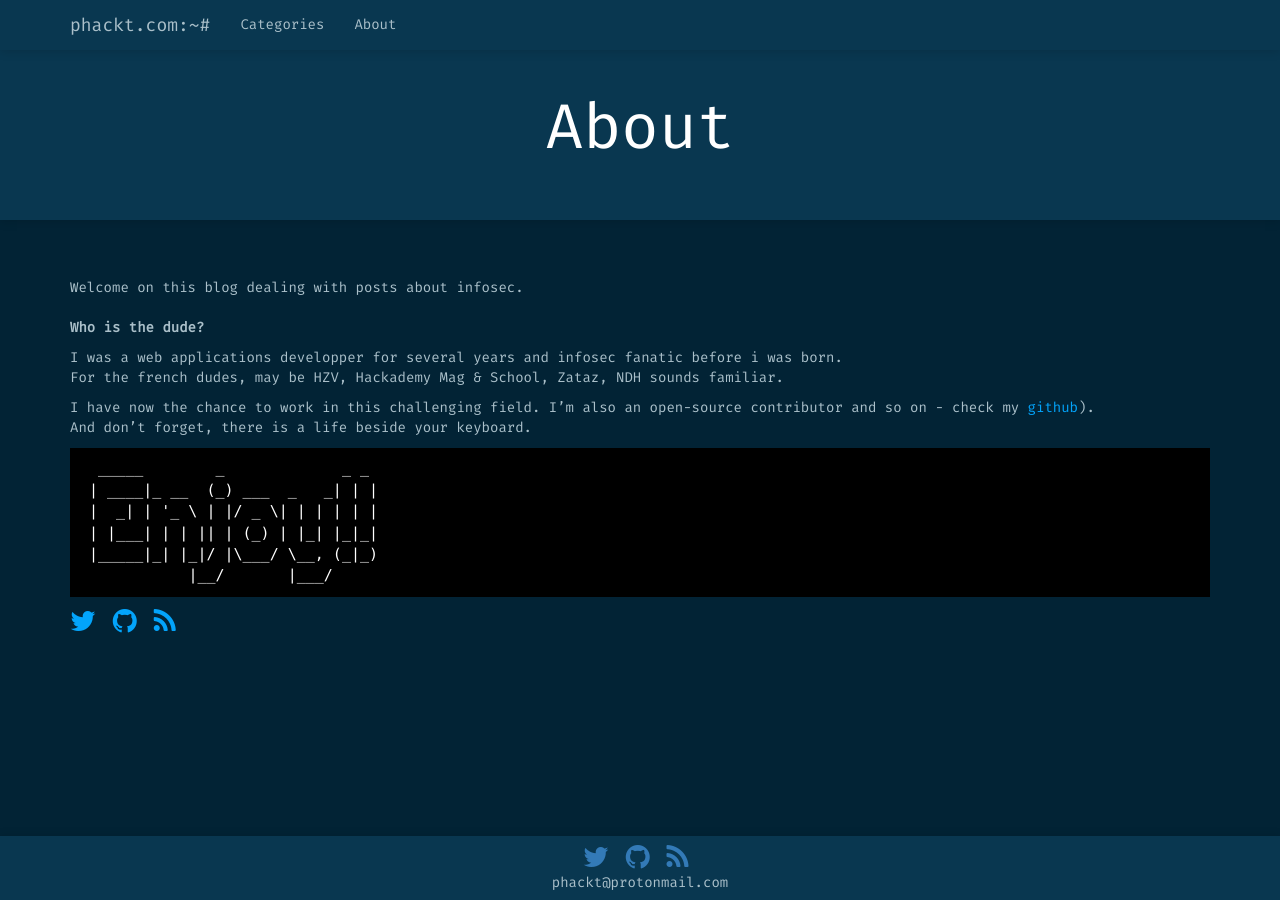
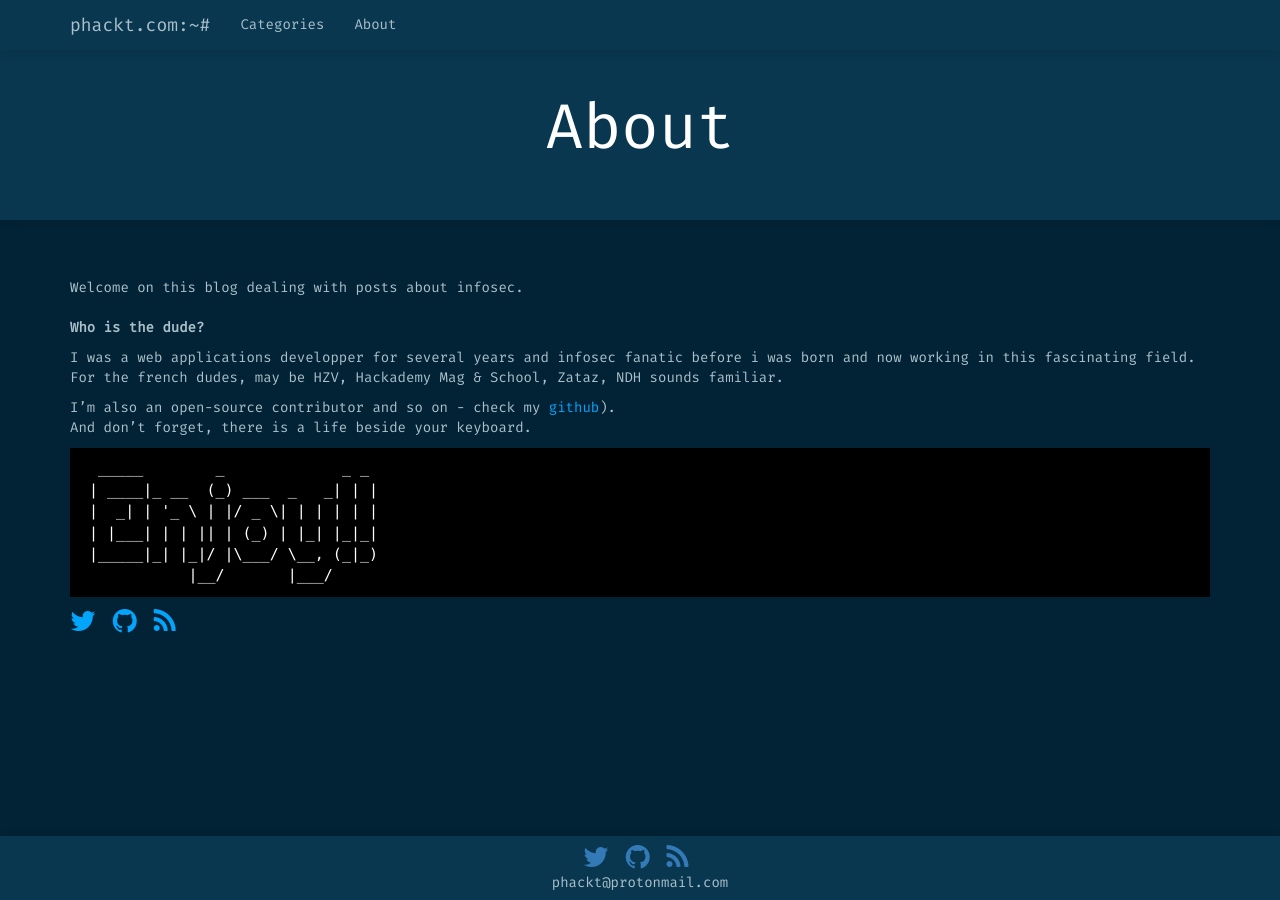
Before and after one commit to phackt/phackt.github.io, a Jekyll site: the page built from about.md, in a window 1280 px wide. Built offline with Jekyll 4.4.1, drawn with Linux system fonts in a browser that asks for light colours; nearby versions of some CDN libraries; some web fonts are replaced.

Commit message:
update about.md

````diff
--- a/about.md
+++ b/about.md
@@ -8,11 +8,12 @@ Welcome on this blog dealing with posts about infosec.
 <br/>
 **Who is the dude?**
 
-I was a web applications developper for several years and infosec fanatic before i was born.
+I was a web applications developper for several years and infosec fanatic before i was born and now working in this fascinating field.
 For the french dudes, may be HZV, Hackademy Mag & School, Zataz, NDH sounds familiar.
 
-I have now the chance to work in this challenging field. I'm also an open-source contributor and so on - check my [github](https://github.com/phackt)).
+I'm also an open-source contributor and so on - check my [github](https://github.com/phackt)).
 And don't forget, there is a life beside your keyboard.
+
 
 ```
   _____        _             _ _
````
